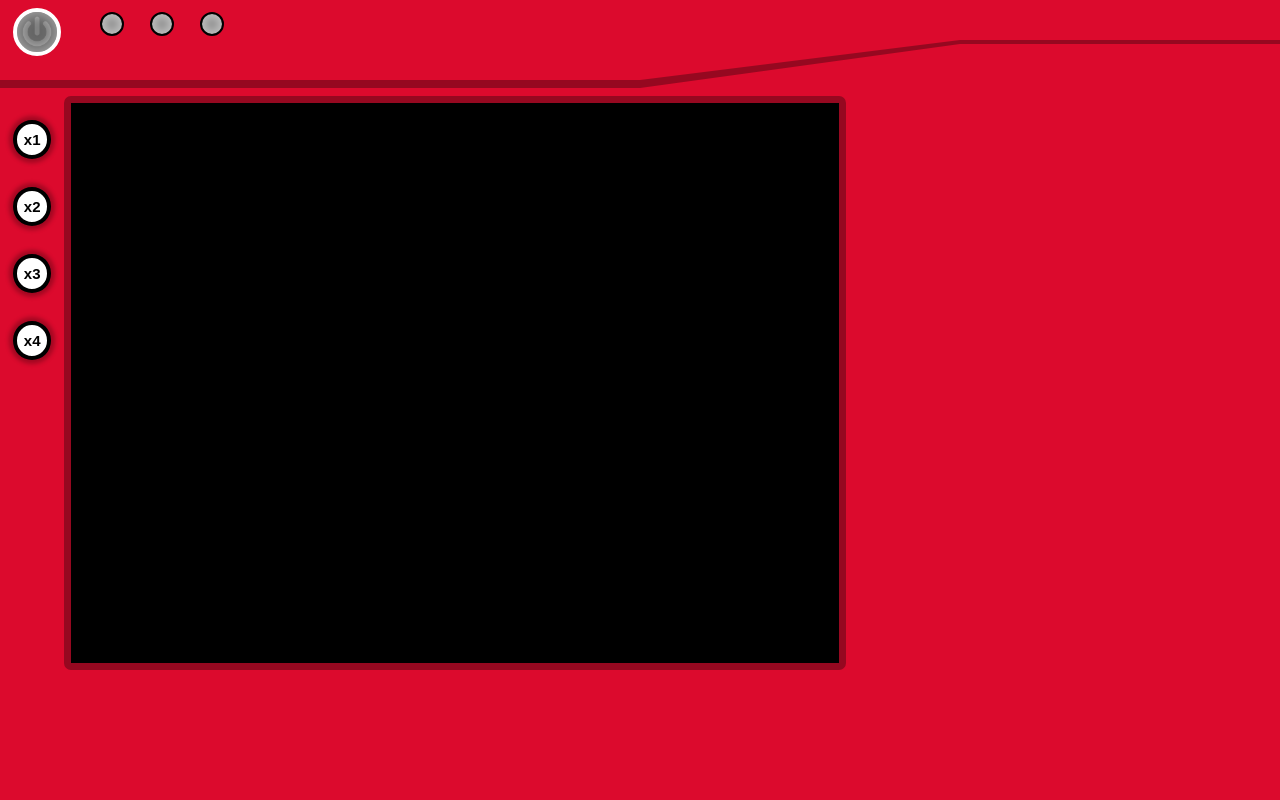
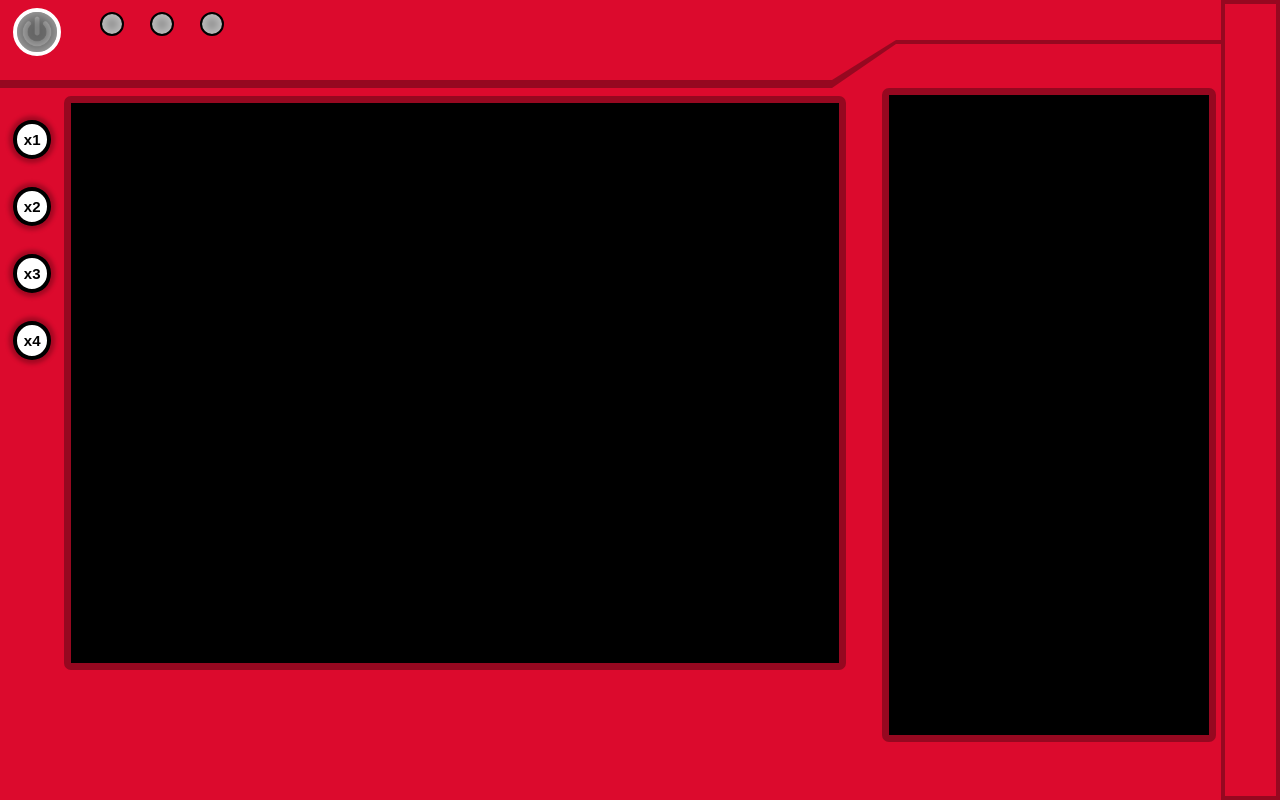
Before and after one commit to lucemferre69/proyecto_final_programacion_II, a Flask app: page / in a window 1280 px wide. Run offline with Flask 3, Linux system fonts and the light colour scheme.

Commit message:
Agregado pantalla lateral y funcion mostrar pokemon seleccionado

```diff
--- a/run.py
+++ b/run.py
@@ -16,7 +16,7 @@ def menu():
     conexion.close()
     return render_template('menu.html', pokemons = pokemons)
 
-@app.route("/agregar", methods=('GET', 'POST'))
+@app.route("/menu/agregar", methods=('GET', 'POST'))
 def agregar():
     if request.method == 'POST':
         conexion = conectar_db()
@@ -35,7 +35,7 @@ def agregar():
         return redirect(url_for('menu'))
     return render_template('agregar.html')
 
-@app.route('/modificar/<id>', methods=('GET', 'POST'))
+@app.route('/menu/modificar/<id>', methods=('GET', 'POST'))
 def modificar(id):
     conexion = conectar_db()
     cursor = conexion.cursor(dictionary=True)
@@ -56,7 +56,7 @@ def modificar(id):
     conexion.close()
     return render_template('modificar.html', pokemon = pokemon)
 
-@app.route("/eliminar/<id>", methods=('GET', 'POST'))
+@app.route("/menu/eliminar/<id>", methods=('GET', 'POST'))
 def eliminar(id):
     conexion = conectar_db()
     cursor = conexion.cursor(dictionary=True)
@@ -69,3 +69,15 @@ def eliminar(id):
         return redirect(url_for('menu'))
     conexion.close()
     return render_template('eliminar.html', pokemon = pokemon)
+
+@app.route("/menu/selected=<id>", methods=('GET', 'POST'))
+def seleccionado(id):
+    conexion = conectar_db()
+    cursor = conexion.cursor(dictionary=True)
+    cursor.execute("SELECT * FROM pokemons")
+    pokemons = cursor.fetchall()
+
+    cursor.execute(f"SELECT * FROM pokemons WHERE id = {id}")
+    pokemon = cursor.fetchone()
+    conexion.close()
+    return render_template('selected.html', pokemon = pokemon, pokemons = pokemons)
--- a/static/css/index.css
+++ b/static/css/index.css
@@ -20,24 +20,37 @@ body {
     margin: 0;
     font-family: 'Trebuchet MS', 'Lucida Sans Unicode', 'Lucida Grande', 'Lucida Sans', Arial, sans-serif;
 }
+nav {
+    width: 4vw;
+    position: fixed;
+    top: 0;
+    right: 0;
+    bottom: 0;
+    border: 4px solid var(--rojo-bordes);
+    background-color: var(--rojo-pokedex);
+    z-index: 999;
+    display: flex;
+    flex-direction: column;
+    overflow-x: hidden;
+}
 .borde, .borde-2 {
     position: fixed;
     top: 0;
     left: 0;
     width: 100%;
     box-sizing: border-box;
+    clip-path: polygon(0% 0%, 0% 100%, 65vw 100%, 70vw 50%, 100% 50%, 100% 0%);
 }
 .borde {
     height: 10vh;
     z-index: 900;
     background-color: var(--rojo-pokedex);
-    clip-path: polygon(0% 0%, 0% 100%, 50% 100%, 75% 50%, 100% 50%, 100% 0%);
+
 }
 .borde-2 {
     height: 11vh;
     z-index: 901;
     background-color: var(--rojo-bordes);
-    clip-path: polygon(0% 0%, 0% 100%, 50% 100%, 75% 50%, 100% 50%, 100% 0%);
 }
 .c1 {
     width: 40px;
@@ -390,3 +376,46 @@ select {
     z-index: 4;
     align-self: center;
 }
+
+.herramientas {
+    position: absolute;
+    right: 5vw;
+    top: 11vh;
+    width: 25vw;
+    height: 80vh;
+    background-color: white;
+    border-radius: 7px;
+    background-image: url(../img/fondo-entrada.jpg);
+    background-position: center;
+    background-size: cover;
+    box-shadow: inset 0px 0px 10px 5px var(--sombras);
+    border: 7px solid var(--rojo-bordes);
+    scrollbar-width: none;
+    gap: 5px;
+}
+
+.pokemon-selected {
+    color: rgb(15, 14, 14);
+    display: flex;
+    justify-self: center;
+    align-self: center;
+    overflow: hidden;
+    width: 100%;
+    box-sizing: border-box;
+    height: 90%;
+    flex-direction: column;
+    outline: none;
+    position: relative;
+    cursor: pointer;
+    border-radius: 0px 0px 7px 7px;
+}
+
+.pokemon-selected .foto img {
+    height: 100%;
+    width: auto;
+    image-rendering: pixelated;
+    bottom: 0;
+    position: absolute;
+    left: 50%;
+    transform: translateX(-50%);
+}
--- a/templates/index.html
+++ b/templates/index.html
@@ -9,6 +9,8 @@
     <script src="../static/js/index.js" defer></script>
 </head>
 <body>
+    <nav>
+    </nav>
     <div class="borde-2">
         <div class="borde">
             <span class="c1"><img src="../static/img/boton-de-encendido.png"></span>
@@ -22,12 +24,8 @@
         {% block content %}{% endblock %}
     </div>
     <div class="herramientas">
+        <div class="pantalla"></div>
         {% block tools %}{% endblock %}
-    </div>
-    <div class="botones-crud">
-        <a class="agregar" href="{{ url_for ('agregar')}}">Agregar</a>
-        <a class="modificar">Modificar</a>
-        <a class="eliminar">Eliminar</a>
     </div>
     <div class="botones-agrupar">
         <button data-num="1">x1</button>
```
Also changed, not shown: other parts of static/css/index.css (+15 -42 lines), static/js/index.js (+22 -20 lines), templates/selected.html (added, +28 -0 lines), static/img/modificar.png (deleted).
